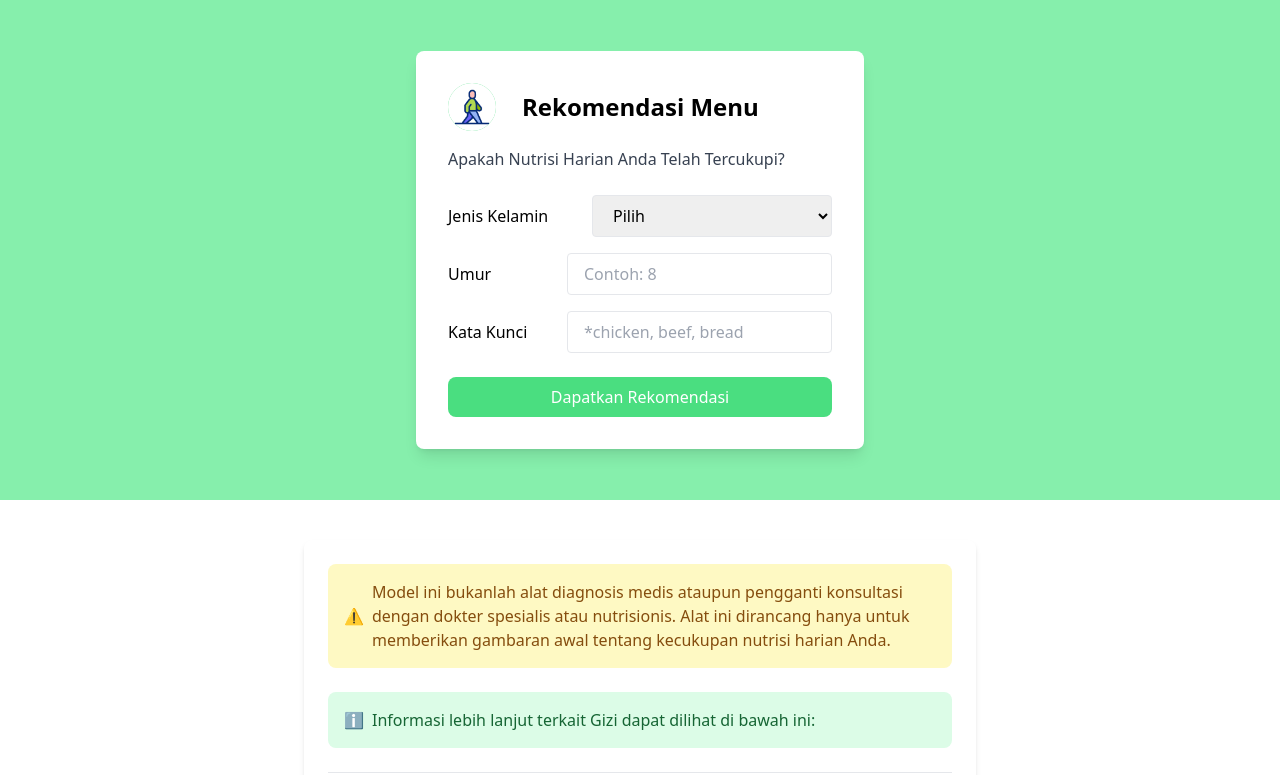
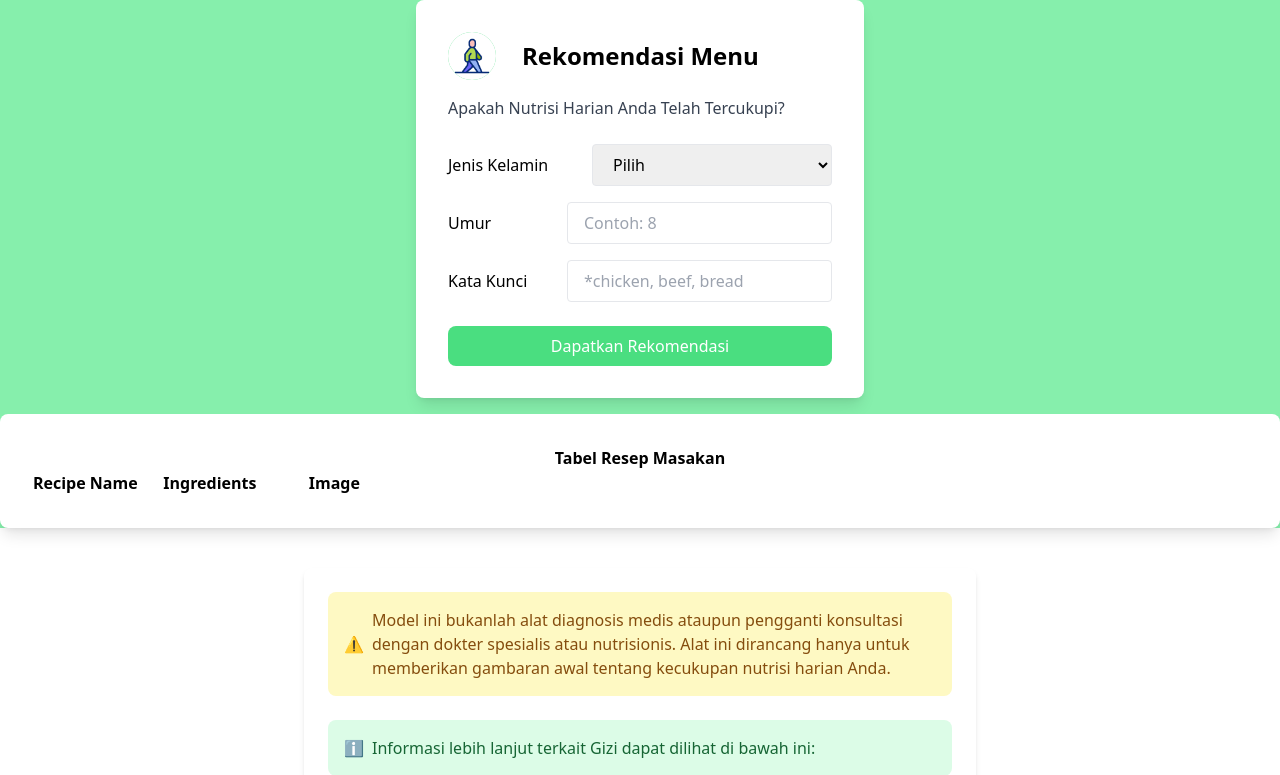
Before and after one commit to Cortana-Coders/final_nutrition, a Flask app: page /kalkulator in a window 1280 px wide. Shown: the part 64-839 px from the top of the page. Run offline with Flask 3, Linux system fonts and the light colour scheme; lists and menus that the app fills with data are empty; parts of the project's set-up code (start-up, migrations or seed data) failed here and were passed over; some libraries are stand-ins or nearby versions.

Commit message:
Add some finishing
- menambah tampilan tabel output
- memperbaiki tampilan tabel
- menampilkan hanya 3 rekomendasi

```diff
--- a/app.py
+++ b/app.py
@@ -82,7 +82,7 @@ def predict():
         recommendations = menu_bergizi3.iloc[indices[0]]
 
         # Prepare response
-        prediction = recommendations[['recipe_name', 'ingredients_list', 'image_url']]
+        prediction = recommendations.head(3)[['recipe_name', 'ingredients_list', 'image_url']]
 
         # json_data = list_bahan.to_json(orient='records')
         json_data = prediction.to_json(orient='records')
--- a/templates/kalkulator.html
+++ b/templates/kalkulator.html
@@ -265,7 +265,7 @@ document.addEventListener("click", function (event) {
     <!-- End Navbar -->
 
    <!-- Nutrition Calculator -->
-<div class="bg-green-300 min-h-[500px] flex justify-center items-center">
+<div class="bg-green-300 min-h-[500px] flex flex-col  items-center">
   <div class="bg-white rounded-lg shadow-lg p-8 w-full max-w-md">
     <!-- Header Section -->
     <div class="flex items-center mb-4">
@@ -305,6 +305,22 @@ document.addEventListener("click", function (event) {
     <button id="submit-btn" class="bg-green-400 text-white rounded-lg py-2 px-4 w-full mt-6 hover:bg-green-500 transition">
         Dapatkan Rekomendasi
       </button>
+  </div>
+  <!--tabel hasil-->
+  <div class="bg-white rounded-lg shadow-lg p-8 w-full max-w-7xl mt-4">
+    <h1 style="text-align: center;"><b>Tabel Resep Masakan</b></h1>
+<table id="result-table" border="1">
+    <thead>
+        <tr>
+            <th style="width: 30%;">Recipe Name</th>
+            <th style="width: 40%;">Ingredients</th>
+            <th style="width: 30%;">Image</th>
+        </tr>
+    </thead>
+    <tbody>
+        <!-- Data akan dimasukkan di sini -->
+    </tbody>
+</table>
   </div>
 </div>
 <!-- End Nutrition Calculator -->
@@ -530,14 +546,12 @@ document.addEventListener("click", function (event) {
               body: JSON.stringify(json_file)  // Mengirim data formulir sebagai string JSON
           });
 
-
-          if (!response.ok){
+          if (!response.ok) {
               throw new Error(response.statusText);
           }
 
           try {
-
-            const result = await response.json();
+              const result = await response.json(); // Mengambil hasil JSON
 
               if (result.error) {
                   alert('Error: ' + result.error);
@@ -545,20 +559,27 @@ document.addEventListener("click", function (event) {
                   // Ambil prediksi dari hasil JSON
                   const predictions = result.prediction;
 
-              // Format data untuk ditampilkan
-              let message = 'Prediksi:\n';
-              predictions.forEach((item, index) => {
-                message += `Recipe ${index + 1}:\n`;
-                message += `  Name: ${item.recipe_name}\n`;
-                message += `  Ingredients: ${item.ingredients_list}\n`;
-                message += `  Image URL: ${item.image_url}\n\n`;
+                  // Clear previous table data
+                  const tbody = document.getElementById('result-table').getElementsByTagName('tbody')[0];
+                  tbody.innerHTML = ''; // Kosongkan baris yang ada sebelumnya
+
+                  // Populate the table with new data
+                  predictions.forEach((item) => {
+                      const row = tbody.insertRow(); // Buat baris baru
+                      const cellName = row.insertCell(0);
+                      const cellIngredients = row.insertCell(1);
+                      const cellImage = row.insertCell(2);
+
+                      cellName.textContent = item.recipe_name; // Set nama resep
+                      cellIngredients.textContent = item.ingredients_list; // Set bahan
+                      const img = document.createElement('img'); // Buat elemen gambar
+                      img.src = item.image_url; // Set sumber gambar
+                      img.alt = item.recipe_name; // Set teks alternatif
+                      img.style.width = '100px'; // Set lebar gambar
+                      cellImage.appendChild(img); // Tambahkan gambar ke sel
                   });
-
-              // Tampilkan data di alert
-              alert(message);
               }
-          }
-          catch (error) {
+          } catch (error) {
               console.error(error);
               alert('Terjadi kesalahan saat mengirim data.');
           }
```
Also changed, not shown: 1 other file. Lines whose indentation alone changed are shown as unchanged.
